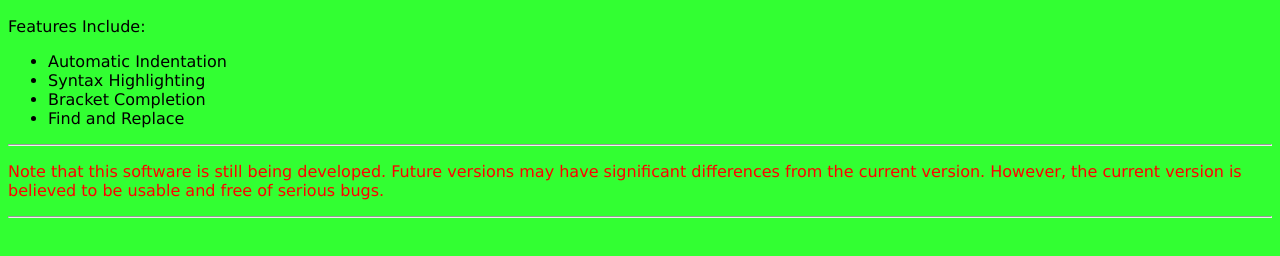
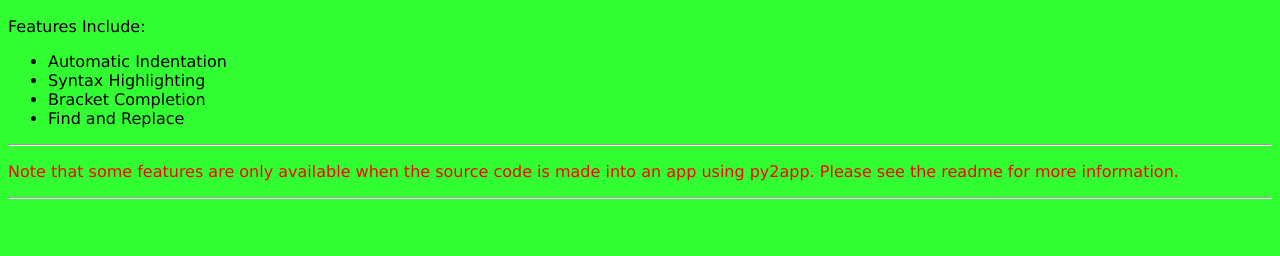
Before and after one commit to DanielJamesEvans/Python_IDE, a plain HTML site: page index.html in a window 1280 px wide. Shown: the part 112-368 px from the top of the page. Drawn offline with Linux system fonts and the light colour scheme.

Commit message:
Updated website to reflect changes to code.

```diff
--- a/index.html
+++ b/index.html
@@ -15,9 +15,9 @@
 <li>Find and Replace</li>
 </ul>
 <hr/>
-<p class = "warning">Note that this software is still being developed.  Future versions
-may have significant differences from the current version.  However, the current
-version is believed to be usable and free of serious bugs.</p>
+<p class = "warning">Note that some features are only available when the source code is
+                     made into an app using py2app.  Please see the readme for more
+                     information.</p>
 <hr/>
 </body>
 </html>
```
